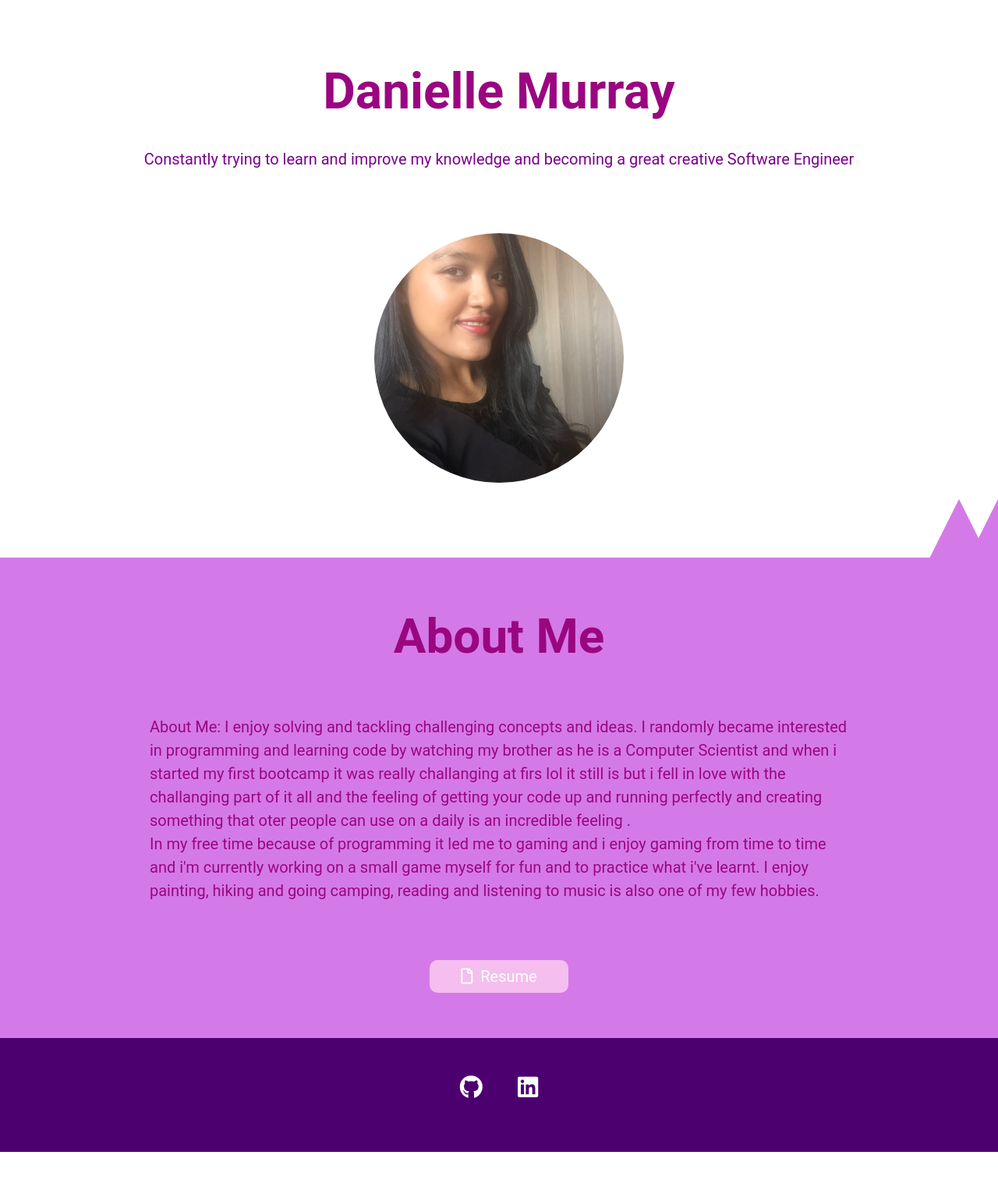
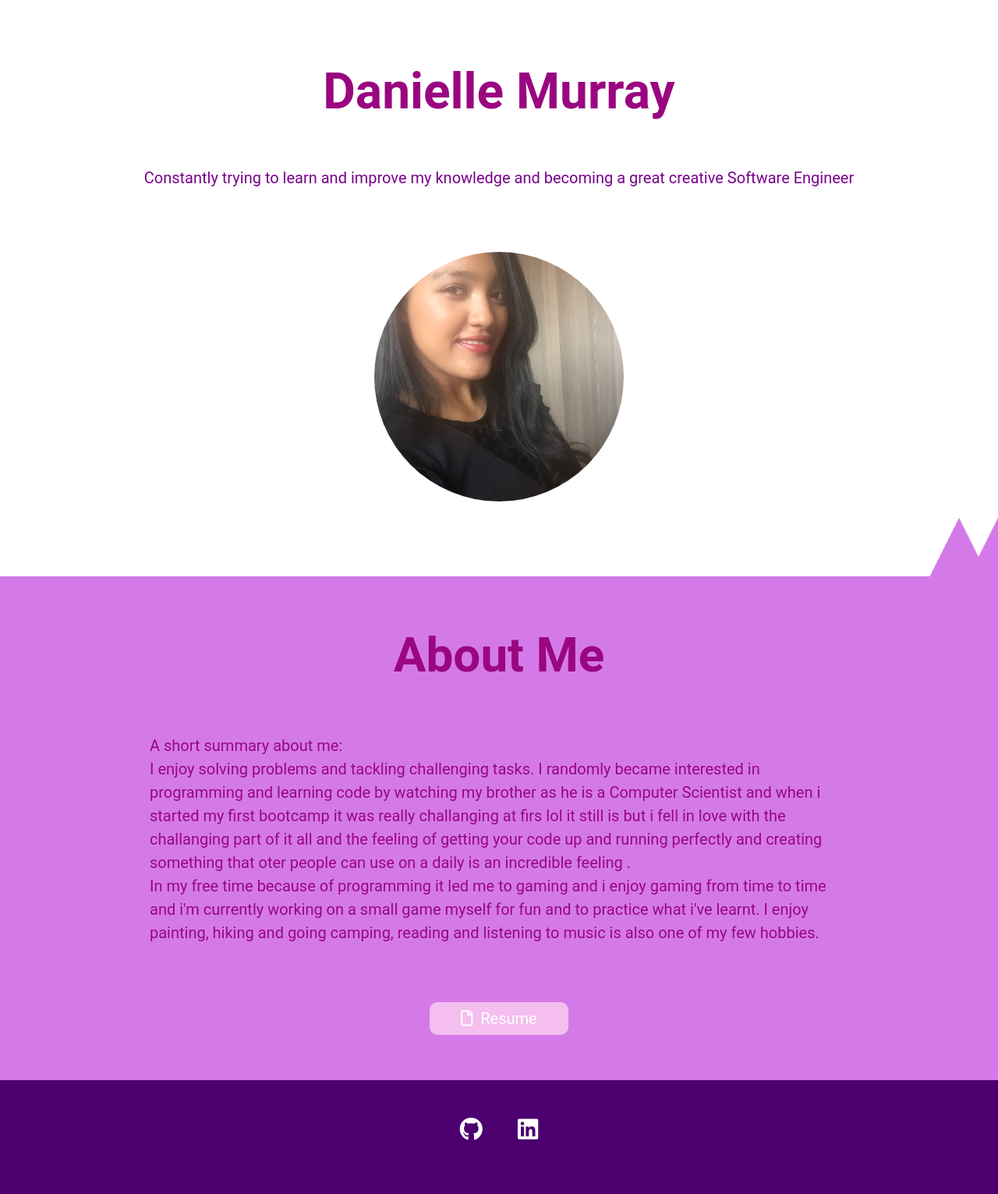
Before and after one commit to DanielleM27/portfolio-with-sqlalchemy, a Flask app: page /about in a window 1280 px wide; the page is wider, and only the part inside the window is pictured. Shown: the part 93-1624 px from the top of that part at 78% size. Before the commit the page ends 1570 px from the top of that part, so only its background shows below. Run offline with Flask 2, Linux system fonts and the light colour scheme; data comes from the database, SQL or seed files in the repository.

Commit message:
Update about.html

```diff
--- a/templates/about.html
+++ b/templates/about.html
@@ -2,16 +2,18 @@
     {% block content %}
     <section class="header">
         <h1>Danielle Murray</h1>
+        <br>
         <p>Constantly trying to learn and improve my knowledge and becoming a great creative Software Engineer</p>
-        <img src="static/img/IMG_8390.JPG" alt="Headshot of myself">
+        <img src="static/img/IMG_8390.JPG" alt="Headshot">
     </section>
     <section id="about-page">
         <div id="triangle7"></div>
         <div id="triangle8"></div>
         <h2>About Me</h2>
         <p>
-            About Me:
-I enjoy solving and tackling challenging concepts and ideas. I randomly became interested in programming and learning code by watching my brother as he is a Computer Scientist and when i started my first bootcamp it was really challanging at firs lol it still is but i fell in love with the challanging part of it all and the feeling of getting your code up and running perfectly and creating something that oter people can use on a daily is an incredible feeling .
+    A short summary about me:
+        <br>
+I enjoy solving problems and tackling challenging tasks. I randomly became interested in programming and learning code by watching my brother as he is a Computer Scientist and when i started my first bootcamp it was really challanging at firs lol it still is but i fell in love with the challanging part of it all and the feeling of getting your code up and running perfectly and creating something that oter people can use on a daily is an incredible feeling .
 <br>
 In my free time because of programming it led me to gaming and i enjoy gaming from time to time and i'm currently working on a small game myself for fun and to practice what i've learnt. I enjoy painting, hiking and going camping, reading and listening to music is also one of my few hobbies.
         </p>
```
